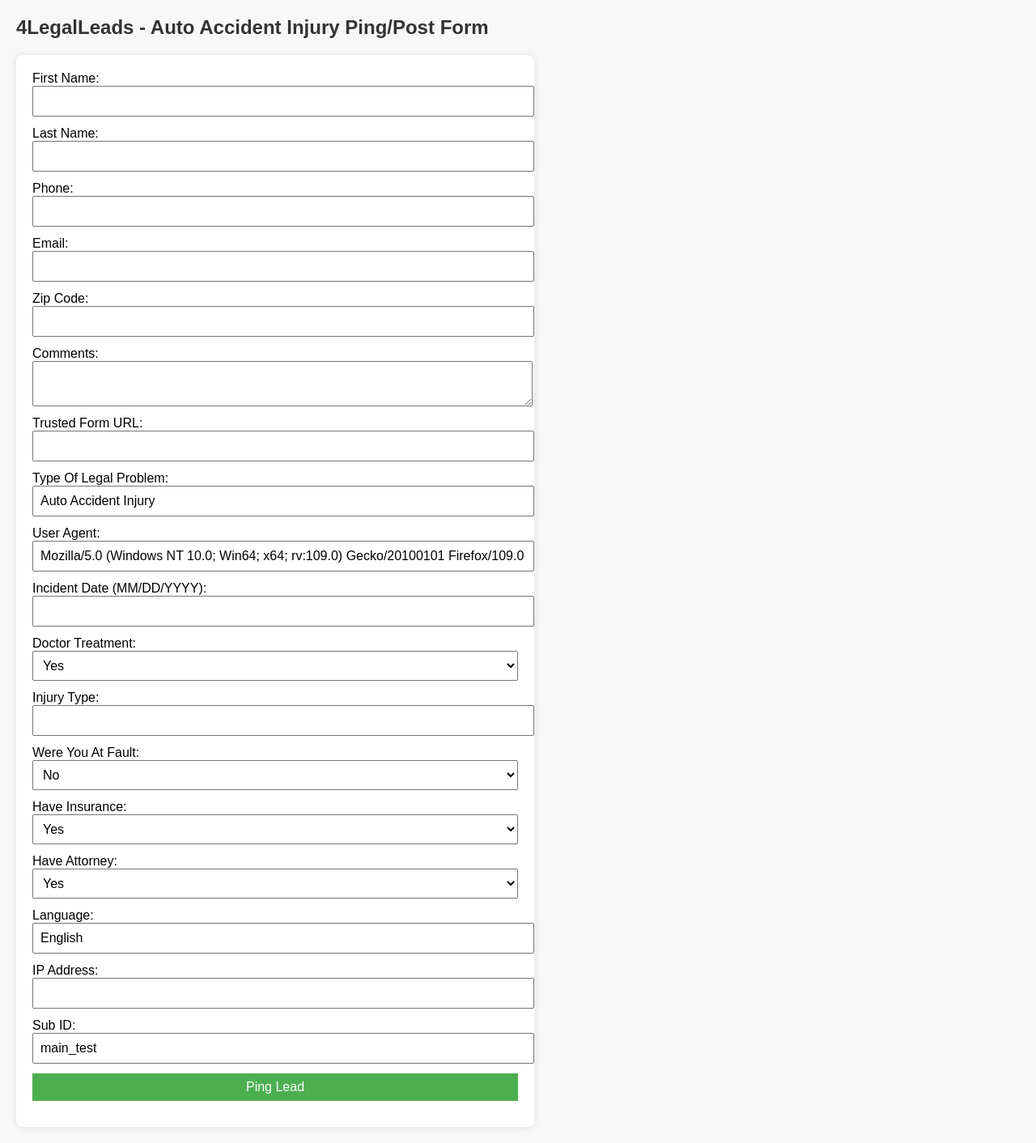
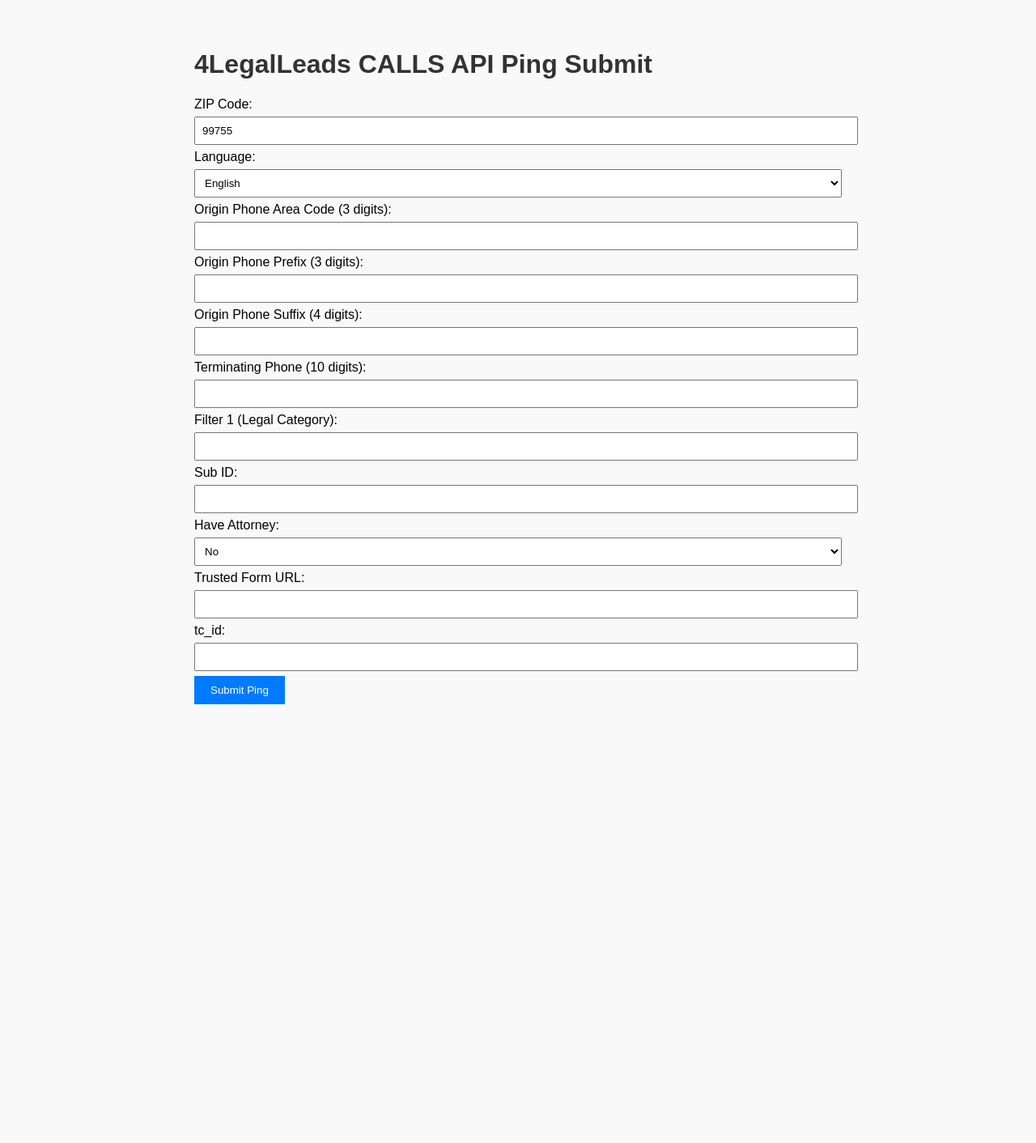
Before and after one commit to hadisatti105/4legalleads, a FastAPI app: page / in a window 1280 px wide. Shown: the whole page at 81% size. After the commit the page ends 870 px from the top, so only its background shows below. Run offline with FastAPI, Linux system fonts and the light colour scheme.

Commit message:
Updated app.py and HTML for Calls API

```diff
--- a/app.py
+++ b/app.py
@@ -1,134 +1,98 @@
-from fastapi import FastAPI, Request, Form
-from fastapi.responses import HTMLResponse, RedirectResponse
+from fastapi import FastAPI, Form, Request
+from fastapi.responses import RedirectResponse
 from fastapi.templating import Jinja2Templates
+from fastapi.staticfiles import StaticFiles
 import requests
-import hashlib
+import uuid
 import json
 import os
-from uuid import uuid4
 
 app = FastAPI()
+
 templates = Jinja2Templates(directory="templates")
 
-API_URL = "https://leads.4legalleads.com/apiJSON.php"
-API_KEY = "a1598e131406605ba08ef7e9b5c0f7d3568b568d532ee38b32c1afe780a92716"
-SRC = "DurationLKC120Transfer"
+# In-memory store for pings & posts (for /view/ page)
+PING_POST_STORE = {}
 
-RESPONSES_DIR = "responses"
-os.makedirs(RESPONSES_DIR, exist_ok=True)
-
-@app.get("/", response_class=HTMLResponse)
-async def read_form(request: Request):
+@app.get("/")
+def index(request: Request):
     return templates.TemplateResponse("index.html", {"request": request})
 
-@app.get("/view/{uid}", response_class=HTMLResponse)
-async def view_payloads(request: Request, uid: str):
-    ping_file = os.path.join(RESPONSES_DIR, f"{uid}-ping.json")
-    post_file = os.path.join(RESPONSES_DIR, f"{uid}-post.json")
+@app.post("/submit")
+def submit(
+    request: Request,
+    zip_code: str = Form(...),
+    language: str = Form(...),
+    origin_area_code: str = Form(...),
+    origin_prefix: str = Form(...),
+    origin_suffix: str = Form(...),
+    terminating_phone: str = Form(...),
+    filter_1: str = Form(...),
+    sub_id: str = Form(...),
+    have_attorney: str = Form(...),
+    trusted_form_url: str = Form(...),
+    tc_id: str = Form(...),
+):
 
-    ping_data = {}
-    post_data = {}
+    # Build Ping payload
+    payload = {
+        "API_Action": "custom4llIprSubmitLeadWithComboCheck",
+        "Match_With_Partner_ID": "20827",
+        "TYPE": "9",
+        "SRC": "DurationLKC120Transfer",
+        "ZIP": zip_code,
+        "Language": language,
+        "Origin_Phone_Country_Code": "1",
+        "Origin_Phone_Area_Code": origin_area_code,
+        "Origin_Phone_Prefix": origin_prefix,
+        "Origin_Phone_Suffix": origin_suffix,
+        "Terminating_Phone_Country_Code": "1",
+        "Terminating_Phone": terminating_phone,
+        "Filter_1": filter_1,
+        "Return_Best_Price": "1",
+        "Sub_ID": sub_id,
+        "Have_Attorney": have_attorney,
+        "Trusted_Form_URL": trusted_form_url,
+        "tc_id": tc_id,
+        "Key": "a1598e131406605ba08ef7e9b5c0f7d3568b568d532ee38b32c1afe780a92716",
+        "Format": "JSON",
+        "Mode": "ping"
+    }
 
-    if os.path.exists(ping_file):
-        with open(ping_file, "r") as f:
-            ping_data = json.load(f)
+    # Send Ping request
+    ping_response = requests.post(
+        "https://leads.4legalleads.com/new_api/api.php",
+        data=payload
+    )
+    try:
+        ping_json = ping_response.json()
+    except:
+        ping_json = {"error": "Invalid JSON response"}
 
-    if os.path.exists(post_file):
-        with open(post_file, "r") as f:
-            post_data = json.load(f)
+    # Save Ping payload + response
+    record_id = str(uuid.uuid4())
+    PING_POST_STORE[record_id] = {
+        "ping_payload": payload,
+        "ping_response": ping_json
+    }
+
+    # Redirect to /view/ page
+    return RedirectResponse(url=f"/view/{record_id}", status_code=302)
+
+@app.get("/view/{record_id}")
+def view(request: Request, record_id: str):
+    record = PING_POST_STORE.get(record_id)
+    if not record:
+        return templates.TemplateResponse("view.html", {
+            "request": request,
+            "record_id": record_id,
+            "ping_payload": None,
+            "ping_response": None
+        })
 
     return templates.TemplateResponse("view.html", {
         "request": request,
-        "uid": uid,
-        "ping_data": ping_data,
-        "post_data": post_data
+        "record_id": record_id,
+        "ping_payload": json.dumps(record["ping_payload"], indent=4),
+        "ping_response": json.dumps(record["ping_response"], indent=4)
     })
-
-@app.post("/submit", response_class=HTMLResponse)
-async def submit_form(
-    request: Request,
-    first_name: str = Form(...),
-    last_name: str = Form(...),
-    phone: str = Form(...),
-    email: str = Form(...),
-    zip_code: str = Form(...),
-    comments: str = Form(...),
-    trusted_form_url: str = Form(...),
-    type_of_legal_problem: str = Form(...),
-    user_agent: str = Form(...),
-    incident_date: str = Form(...),
-    doctor_treatment: str = Form(...),
-    injury_type: str = Form(...),
-    were_you_at_fault: str = Form(...),
-    have_insurance: str = Form(...),
-    have_attorney: str = Form(...),
-    language: str = Form(...),
-    ip_address: str = Form(...),
-    sub_id: str = Form(...)
-):
-    uid = str(uuid4())
-    email_hash = hashlib.md5(email.encode()).hexdigest()
-    phone_hash = hashlib.md5(phone.encode()).hexdigest()
-
-    form_data = {
-        "Key": API_KEY,
-        "SRC": SRC,
-        "API_Action": "pingPostLead",
-        "Format": "JSON",
-        "Mode": "ping",
-        "Return_Best_Price": "1",
-        "Language": language,
-        "TYPE": "31",
-        "Trusted_Form_URL": trusted_form_url,
-        "TCPA": "Yes",
-        "Hash_Type": "md5",
-        "Email_Hash": email_hash,
-        "Phone_Hash": phone_hash,
-        "Have_Attorney": have_attorney,
-        "Comments": comments,
-        "Zip": zip_code,
-        "Type_Of_Legal_Problem": type_of_legal_problem,
-        "User_Agent": user_agent,
-        "Incident_Date": incident_date,
-        "Doctor_Treatment": doctor_treatment,
-        "Injury_Type": injury_type,
-        "Were_You_At_Fault": were_you_at_fault,
-        "Have_Insurance": have_insurance,
-        "Landing_Page": "LandingPage",
-        "IP_Address": ip_address,
-        "Sub_ID": sub_id
-    }
-
-    payload = {"Request": form_data}
-    response = requests.post(API_URL, json=payload)
-    ping_result = response.json()
-
-    with open(os.path.join(RESPONSES_DIR, f"{uid}-ping.json"), "w") as f:
-        json.dump({"payload": payload, "response": ping_result}, f, indent=4)
-
-    with open(os.path.join(RESPONSES_DIR, f"{uid}-form.json"), "w") as f:
-        json.dump(form_data, f, indent=4)
-
-    return RedirectResponse(f"/view/{uid}", status_code=302)
-
-@app.post("/post-lead", response_class=HTMLResponse)
-async def post_lead(request: Request, uid: str = Form(...), lead_id: str = Form(...)):
-    form_path = os.path.join(RESPONSES_DIR, f"{uid}-form.json")
-
-    if not os.path.exists(form_path):
-        return HTMLResponse("Form data not found.", status_code=400)
-
-    with open(form_path, "r") as f:
-        form_data = json.load(f)
-
-    form_data["Mode"] = "post"
-    form_data["Lead_ID"] = lead_id
-    payload = {"Request": form_data}
-
-    response = requests.post(API_URL, json=payload)
-    post_result = response.json()
-
-    with open(os.path.join(RESPONSES_DIR, f"{uid}-post.json"), "w") as f:
-        json.dump({"payload": payload, "response": post_result}, f, indent=4)
-
-    return RedirectResponse(f"/view/{uid}", status_code=302)
--- a/templates/index.html
+++ b/templates/index.html
@@ -1,130 +1,60 @@
 <!DOCTYPE html>
-<html>
+<html lang="en">
 <head>
-    <title>4LegalLeads Ping/Post Form</title>
+    <meta charset="UTF-8" />
+    <title>4LegalLeads CALLS API Ping Submit</title>
     <style>
-        body {
-            font-family: Arial, sans-serif;
-            margin: 20px;
-            background-color: #f8f8f8;
-        }
-        h2 {
-            color: #333;
-        }
-        form {
-            background-color: #fff;
-            padding: 20px;
-            border-radius: 8px;
-            box-shadow: 0px 0px 10px rgba(0,0,0,0.1);
-            max-width: 600px;
-        }
-        input, textarea, select, button {
-            display: block;
-            width: 100%;
-            margin-bottom: 12px;
-            padding: 8px;
-            font-size: 16px;
-        }
-        button {
-            background-color: #4CAF50;
-            color: white;
-            border: none;
-            cursor: pointer;
-        }
-        button:hover {
-            background-color: #45a049;
-        }
-        .response {
-            background-color: #e0f7fa;
-            padding: 10px;
-            margin-top: 20px;
-            border-radius: 6px;
-            font-family: monospace;
-        }
+        body { font-family: Arial, sans-serif; max-width: 800px; margin: 20px auto; padding: 20px; background: #f9f9f9; }
+        input, select { width: 100%; padding: 8px; margin: 6px 0; }
+        button { padding: 10px 20px; background: #007bff; color: #fff; border: none; cursor: pointer; }
+        button:hover { background: #0056b3; }
+        h1 { color: #333; }
     </style>
 </head>
 <body>
-    <h2>4LegalLeads - Auto Accident Injury Ping/Post Form</h2>
+    <h1>4LegalLeads CALLS API Ping Submit</h1>
+    <form method="post" action="/submit">
+        <label>ZIP Code:</label>
+        <input type="text" name="zip_code" value="99755" required>
 
-    <form action="/submit" method="post">
-        First Name: <input type="text" name="first_name" required>
-        Last Name: <input type="text" name="last_name" required>
-        Phone: <input type="text" name="phone" required>
-        Email: <input type="email" name="email" required>
-        Zip Code: <input type="text" name="zip_code" required>
-        Comments: <textarea name="comments" required></textarea>
-        Trusted Form URL: <input type="text" name="trusted_form_url" required>
-        Type Of Legal Problem: <input type="text" name="type_of_legal_problem" value="Auto Accident Injury" readonly>
-        User Agent: <input type="text" name="user_agent" value="Mozilla/5.0 (Windows NT 10.0; Win64; x64; rv:109.0) Gecko/20100101 Firefox/109.0" required>
-        Incident Date (MM/DD/YYYY): <input type="text" name="incident_date" required>
-
-        Doctor Treatment:
-        <select name="doctor_treatment" required>
-            <option value="Yes">Yes</option>
-            <option value="No">No</option>
+        <label>Language:</label>
+        <select name="language">
+            <option value="English">English</option>
+            <option value="Spanish">Spanish</option>
         </select>
 
-        Injury Type: <input type="text" name="injury_type" required>
+        <label>Origin Phone Area Code (3 digits):</label>
+        <input type="text" name="origin_area_code" required>
 
-        Were You At Fault:
-        <select name="were_you_at_fault" required>
+        <label>Origin Phone Prefix (3 digits):</label>
+        <input type="text" name="origin_prefix">
+
+        <label>Origin Phone Suffix (4 digits):</label>
+        <input type="text" name="origin_suffix">
+
+        <label>Terminating Phone (10 digits):</label>
+        <input type="text" name="terminating_phone" required>
+
+        <label>Filter 1 (Legal Category):</label>
+        <input type="text" name="filter_1" required>
+
+        <label>Sub ID:</label>
+        <input type="text" name="sub_id" required>
+
+        <label>Have Attorney:</label>
+        <select name="have_attorney">
             <option value="No">No</option>
-            <option value="Yes, I was cited or caused the accident">Yes, I was cited or caused the accident</option>
-            <option value="Yes, but it was the result of a tree, animal, or other act of nature">Yes, but it was the result of a tree, animal, or other act of nature</option>
             <option value="Yes">Yes</option>
+            <option value="Yes, but I want a new lawyer">Yes, but I want a new lawyer</option>
         </select>
 
-        Have Insurance:
-        <select name="have_insurance" required>
-            <option value="Yes">Yes</option>
-            <option value="No">No</option>
-            <option value="I don't know">I don't know</option>
-        </select>
+        <label>Trusted Form URL:</label>
+        <input type="text" name="trusted_form_url" required>
 
-        Have Attorney:
-        <select name="have_attorney" required>
-            <option value="Yes">Yes</option>
-            <option value="Yes, but I want a new lawyer">Yes, but I want a new lawyer</option>
-            <option value="No">No</option>
-        </select>
+        <label>tc_id:</label>
+        <input type="text" name="tc_id" required>
 
-        Language: <input type="text" name="language" value="English" required>
-        IP Address: <input type="text" name="ip_address" required>
-        Sub ID: <input type="text" name="sub_id" value="main_test" required>
-
-        <button type="submit">Ping Lead</button>
+        <button type="submit">Submit Ping</button>
     </form>
-
-    {% if ping_data %}
-        <div class="response">
-            <h3>Ping Response:</h3>
-            <pre>{{ ping_data }}</pre>
-        </div>
-
-        <div class="response">
-            <h3>Raw Ping JSON:</h3>
-            <pre>{{ raw_ping }}</pre>
-        </div>
-
-        {% if ping_data.response.status == 'Matched' %}
-            <form action="/post-lead" method="post">
-                <input type="hidden" name="lead_id" value="{{ ping_data.response.lead_id }}">
-                <input type="hidden" name="form_data" value="{{ form_data }}">
-                <button type="submit">Post Lead</button>
-            </form>
-        {% endif %}
-    {% endif %}
-
-    {% if post_data %}
-        <div class="response">
-            <h3>Post Response:</h3>
-            <pre>{{ post_data }}</pre>
-        </div>
-
-        <div class="response">
-            <h3>Raw Post JSON:</h3>
-            <pre>{{ raw_post }}</pre>
-        </div>
-    {% endif %}
 </body>
 </html>
```
Also changed, not shown: templates/view.html (+17 -27 lines).
